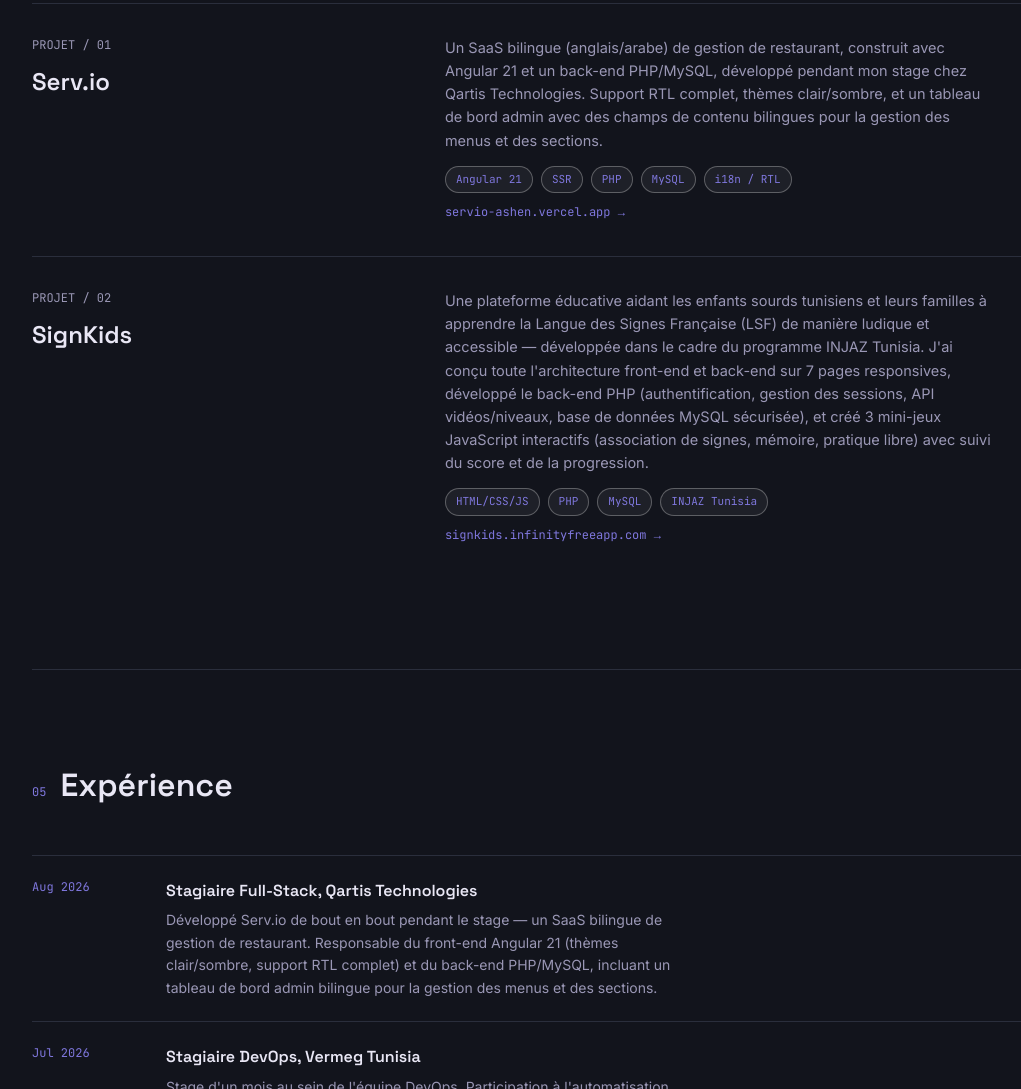
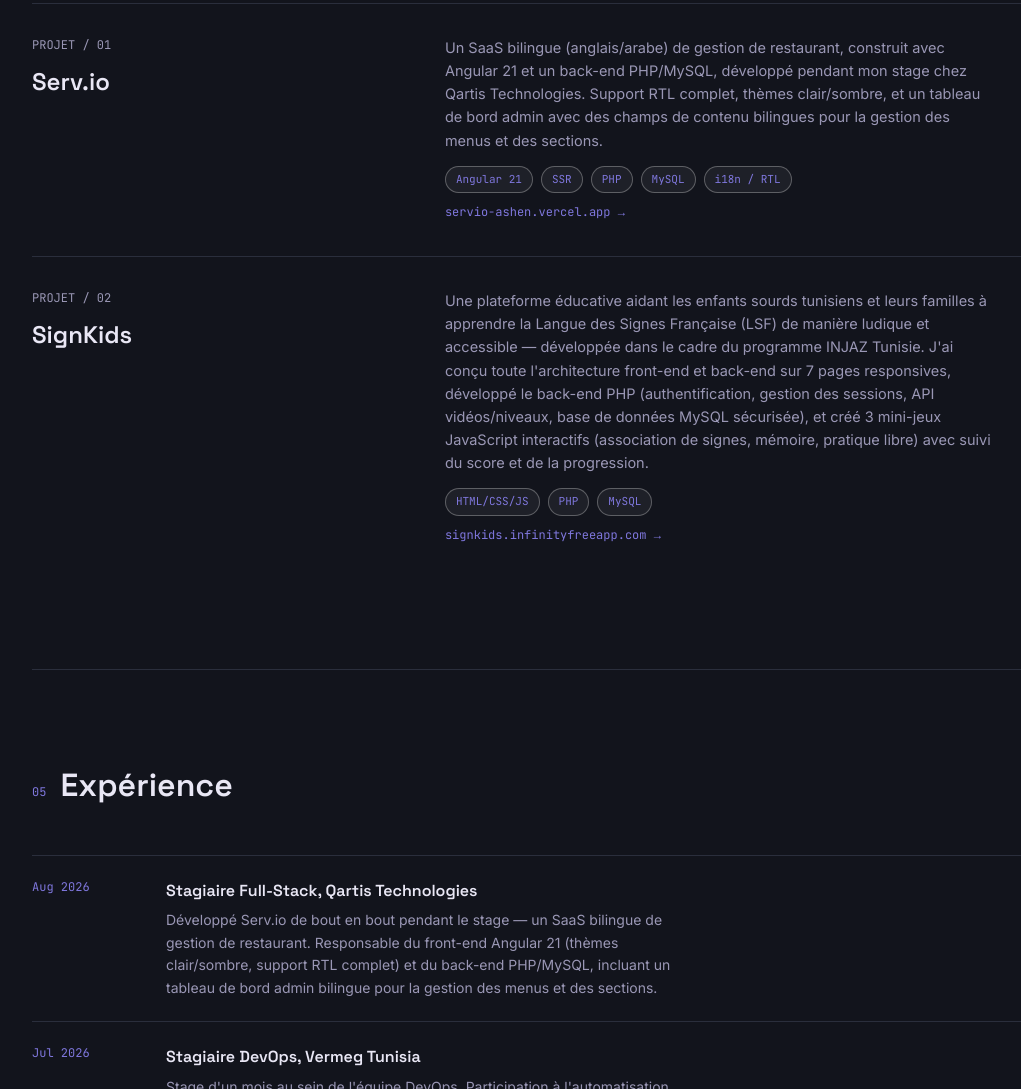
Before and after one commit to ahmedfassi/portfolio, a website: page index.html in a window 1280 px wide. Shown: the part 2773-3862 px from the top of the page, without its empty margins (100-1121 px from the left). Drawn offline with Linux system fonts and the light colour scheme.

Commit message:
Remove reference to INJAZ Tunisia from project description and correct spelling in work details

```diff
--- a/index.html
+++ b/index.html
@@ -469,7 +469,6 @@
           <span class="pill">HTML/CSS/JS</span>
           <span class="pill">PHP</span>
           <span class="pill">MySQL</span>
-          <span class="pill">INJAZ Tunisia</span>
         </div>
         <a href="https://signkids.infinityfreeapp.com" target="_blank" rel="noopener" style="display:inline-block;margin-top:10px;font-family:var(--font-mono);font-size:12px;color:var(--teal);">signkids.infinityfreeapp.com →</a>
       </div>
@@ -635,7 +634,7 @@
       'work-id1': 'PROJET / 01',
       'work-id2': 'PROJET / 02',
       'work-p1': "Un SaaS bilingue (anglais/arabe) de gestion de restaurant, construit avec Angular 21 et un back-end PHP/MySQL, développé pendant mon stage chez Qartis Technologies. Support RTL complet, thèmes clair/sombre, et un tableau de bord admin avec des champs de contenu bilingues pour la gestion des menus et des sections.",
-      'work-p2': "Une plateforme éducative aidant les enfants sourds tunisiens et leurs familles à apprendre la Langue des Signes Française (LSF) de manière ludique et accessible — développée dans le cadre du programme INJAZ Tunisia. J'ai conçu toute l'architecture front-end et back-end sur 7 pages responsives, développé le back-end PHP (authentification, gestion des sessions, API vidéos/niveaux, base de données MySQL sécurisée), et créé 3 mini-jeux JavaScript interactifs (association de signes, mémoire, pratique libre) avec suivi du score et de la progression.",
+      'work-p2': "Une plateforme éducative aidant les enfants sourds tunisiens et leurs familles à apprendre la Langue des Signes Française (LSF) de manière ludique et accessible — développée dans le cadre du programme INJAZ Tunisie. J'ai conçu toute l'architecture front-end et back-end sur 7 pages responsives, développé le back-end PHP (authentification, gestion des sessions, API vidéos/niveaux, base de données MySQL sécurisée), et créé 3 mini-jeux JavaScript interactifs (association de signes, mémoire, pratique libre) avec suivi du score et de la progression.",
       'log-title': 'Expérience',
       'log1-title': 'Stagiaire Full-Stack, Qartis Technologies',
       'log1-desc': "Développé Serv.io de bout en bout pendant le stage — un SaaS bilingue de gestion de restaurant. Responsable du front-end Angular 21 (thèmes clair/sombre, support RTL complet) et du back-end PHP/MySQL, incluant un tableau de bord admin bilingue pour la gestion des menus et des sections.",
```
